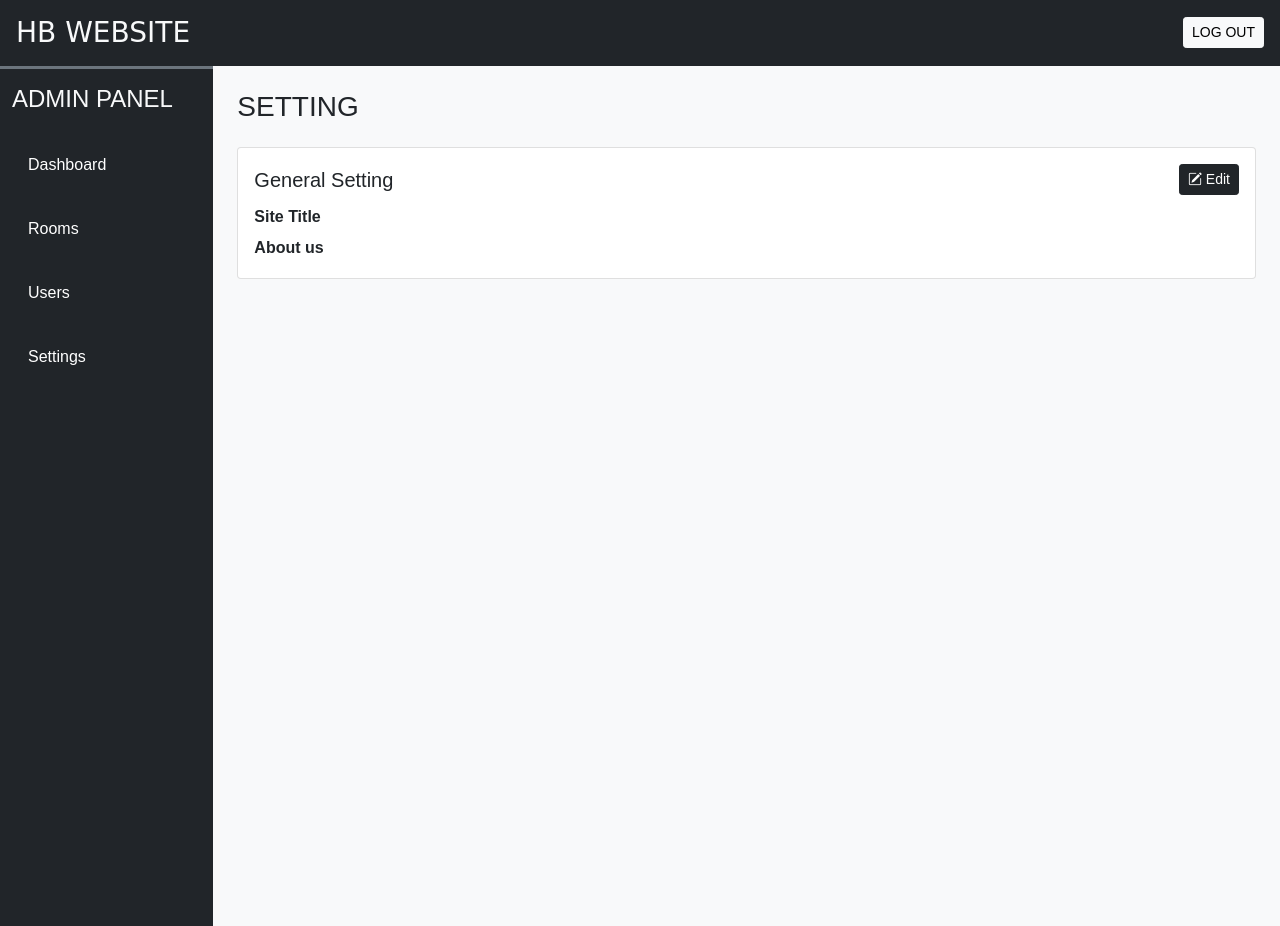
After one commit to kamalkhalid234/PROJE-RESERVATION-HOTEL, a PHP site: page /admin/setting.php in a window 1280 px wide. The commit adds this page. Run offline with PHP 8.4, Linux system fonts and the light colour scheme; the visitor is signed in with stand-in values (Sample User, id 1); data that the repository does not hold is empty.

Commit message:
version 04/04/2024

```diff
--- /dev/null
+++ b/admin/ajax/settings_crud.php
@@ -0,0 +1,32 @@
+<?php
+
+
+require ("../inc/db_config.php");
+require ("../inc/essentials.php");
+adminLogin();
+
+
+
+if (isset($_POST['get_general'])) {
+    $q = "SELECT * FROM `settings` WHERE `sr_no`=? ";
+    $values = [1];
+    $res = select($q, $values, "i");
+    $data = mysqli_fetch_assoc($res);
+    $json_data = json_encode($data);
+    echo $json_data;
+
+}
+
+if (isset($_POST['upd_general'])) {
+
+    $frm_data = filteration($_POST);
+    $q = "UPDATE `settings` SET `site_title`=?,`site_about`=? WHERE `sr_no`=?";
+    $values = [$frm_data['site_title'], $frm_data['site_about'], 1];
+    $res = update($q, $values, "ssi");
+    echo $res;
+
+
+}
+
+
+?>
--- a/admin/css/common.css
+++ b/admin/css/common.css
@@ -43,6 +43,6 @@ input::-webkit-inner-spin-button {
 
 .custom-alert {
     position: fixed;
-    top: 25px;
+    top: 80px;
     right: 25px;
 }
--- a/admin/inc/db_config.php
+++ b/admin/inc/db_config.php
@@ -45,4 +45,31 @@ function select($sql, $values, $datatypes)
 
 
 }
+
+
+function update($sql, $values, $datatypes)
+{
+    $con = $GLOBALS['con'];
+    if ($stmt = mysqli_prepare($con, $sql)) {
+
+        mysqli_stmt_bind_param($stmt, $datatypes, ...$values);
+        if (mysqli_stmt_execute($stmt)) {
+            $res = mysqli_stmt_affected_rows($stmt);
+            mysqli_stmt_close($stmt);
+            return $res;
+        } else {
+            mysqli_stmt_close($stmt);
+            die("Query cannot be executed- Update");
+        }
+
+    } else {
+        die("Query cannot be prepared- Update");
+    }
+
+
+
+}
+
+
+
 ?>
--- /dev/null
+++ b/admin/inc/header.php
@@ -0,0 +1,36 @@
+  <!-- panier est button logoute -->
+  <div class="container-fluid bg-dark text-light p-3 d-flex align-items-center justify-content-between   sticky-top">
+      <h3 class="mb-0 h-font">HB WEBSITE</h3>
+      <a href="logout.php" class="btn btn-light btn-sm">LOG OUT</a>
+  </div>
+
+
+  <div class="col-lg-2 bg-dark border-top border-3 border-secondary" id="dashboard-menu">
+      <nav class="navbar navbar-expand-lg navbar-dark  ">
+          <div class=" container-fluid flex-lg-column align-items-stretch">
+              <h4 class="mt-2 text-light">ADMIN PANEL</h4>
+              <button class="navbar-toggler shadow-none" type="button" data-bs-toggle="collapse"
+                  data-bs-target="#adminDropdown" aria-controls="navbarNav" aria-expanded="false"
+                  aria-label="Toggle navigation">
+                  <span class="navbar-toggler-icon"></span>
+              </button>
+              <div class="collapse navbar-collapse flex-column align-items-stretch mt-4" id="adminDropdown">
+
+                  <ul class="nav nav-pills flex-column">
+                      <li class="nav-item">
+                          <a class="nav-link text-white" href="dashboard.php">Dashboard</a>
+                      </li><br>
+                      <li class="nav-item">
+                          <a class="nav-link text-white" href="#">Rooms</a>
+                      </li><br>
+                      <li class="nav-item">
+                          <a class="nav-link text-white" href="#">Users</a>
+                      </li><br>
+                      <li class="nav-item">
+                          <a class="nav-link text-white" href="setting.php">Settings</a>
+                      </li>
+                  </ul>
+              </div>
+          </div>
+      </nav>
+  </div>
--- a/admin/inc/scripts.php
+++ b/admin/inc/scripts.php
@@ -1,3 +1,18 @@
-  <script src="https://cdn.jsdelivr.net/npm/bootstrap@5.0.2/dist/js/bootstrap.bundle.min.js"
-      integrity="sha384-MrcW6ZMFYlzcLA8Nl+NtUVF0sA7MsXsP1UyJoMp4YLEuNSfAP+JcXn/tWtIaxVXM" crossorigin="anonymous">
+<script src="https://cdn.jsdelivr.net/npm/bootstrap@5.0.2/dist/js/bootstrap.bundle.min.js"
+  integrity="sha384-MrcW6ZMFYlzcLA8Nl+NtUVF0sA7MsXsP1UyJoMp4YLEuNSfAP+JcXn/tWtIaxVXM" crossorigin="anonymous">
   </script>
+
+<script>
+  function alert(type, msg) {
+    let bs_class = (type == 'success') ? 'alert-success' : 'alert-danger';
+    let elemnet = document.createElement('div');
+    element.innerHTML = `
+           <div class="alert ${bs_class}  alert-dismissible fade show custom-alert" role="alert">
+                 <strong class="me-3">${msg}</strong>
+                 <button type="button" class="btn-close" data-bs-dismiss="alert" aria-label="Close"></button>
+             </div>
+    `;
+
+    document.body.append(elemnet);
+  }
+</script>
--- /dev/null
+++ b/admin/setting.php
@@ -0,0 +1,179 @@
+<?php
+
+require ("inc/essentials.php");
+adminLogin();
+// session_regenerate_id(true);
+?>
+
+<!DOCTYPE html>
+<html lang="en">
+
+<head>
+    <meta charset="UTF-8">
+    <meta name="viewport" content="width=device-width, initial-scale=1.0">
+    <title>Admin Panel - Setting</title>
+    <link rel="stylesheet" href="./css/common.css">
+    <?php require ("inc/links.php"); ?>
+
+
+    <style>
+    #dashboard-menu {
+        position: fixed;
+        height: 100%;
+    }
+
+    @media screen and (max-width : 991px) {
+        #dashboard-menu {
+            height: auto;
+            width: 100%;
+        }
+
+        #main-content {
+            margin-top: 60px;
+        }
+    }
+
+    .custom-alert {
+        position: fixed;
+        top: 80px;
+        right: 25px;
+    }
+    </style>
+</head>
+
+<body class="bg-light">
+
+
+    <?php require ("inc/header.php"); ?>
+
+
+    <div class="container-fluid" id="main-content">
+        <div class="row">
+            <div class="col-lg-10 ms-auto p-4 overflow-hidden">
+                <h3 class="mb-4">SETTING</h3>
+
+
+
+                <!-- General Setting secction -->
+                <div class="card">
+                    <div class="card-body">
+                        <div class="d-flex align-items-center justify-content-between mb-3">
+                            <h5 class="card-title m-0">General Setting</h5>
+                            <!-- Button trigger modal -->
+                            <button type="button" class="btn btn-dark shadow-none btn-sm" data-bs-toggle="modal"
+                                data-bs-target="#general-s"><i class="bi bi-pencil-square"></i>
+                                Edit
+                            </button>
+                        </div>
+                        <h6 class="card-subtitle mb-1 fw-bold">Site Title</h6>
+                        <p class="card-text" id="site_title"></p>
+                        <h6 class="card-subtitle mb-1 fw-bold">About us</h6>
+                        <p class="card-text" id="site_about"></p>
+                    </div>
+                </div>
+
+
+                <!-- General Setting modal -->
+                <div class="modal fade" id="general-s" data-bs-backdrop="static" data-bs-keyboard="true" tabindex="-1"
+                    aria-labelledby="staticBackdropLabel" aria-hidden="true">
+                    <div class="modal-dialog">
+                        <form>
+                            <div class="modal-content">
+                                <div class="modal-header">
+                                    <h5 class="modal-title">General Settings</h5>
+                                    <button type="button" class="btn-close" data-bs-dismiss="modal"
+                                        aria-label="Close"></button>
+                                </div>
+                                <div class="modal-body">
+                                    <div class=" mb-3">
+                                        <label class="form-label">Site Title</label>
+                                        <input type="text" name="site_title" class="form-control" id="site_title_inp">
+                                    </div>
+
+                                    <div class=" mb-3 ">
+                                        <label class="form-label">About us </label>
+                                        <textarea name="site_about" class="form-control shadow-non" id="site_about_inp"
+                                            rows="6"></textarea>
+                                    </div>
+                                </div>
+                                <div class="modal-footer">
+                                    <button type="button"
+                                        onclick="site_title.value = general_data.site_title , site_about.value = general_data.site_about"
+                                        class="btn text-secondary shadow-none" data-bs-dismiss="modal">CANCEL</button>
+
+                                    <button type="button" onclick="upd_general(site_title.value,site_about.value)"
+                                        class="btn custom-bg text-white shadow-none">SUBMIT</button>
+                                </div>
+                            </div>
+                        </form>
+                    </div>
+                </div>
+            </div>
+        </div>
+    </div>
+
+
+
+    <?php require ("inc/scripts.php"); ?>
+    <script>
+    let general_data;
+
+    function get_general() {
+        let site_title = document.getElementById("site_title");
+        let site_about = document.getElementById("site_about");
+
+        let site_title_inp = document.getElementById("site_title_inp");
+        let site_about_inp = document.getElementById("site_about_inp");
+
+        let xhr = new XMLHttpRequest();
+        xhr.open("POST", "ajax/settings_crud.php", true);
+        xhr.setRequestHeader('Content-Type', 'application/x-www-form-urlencoded');
+
+        xhr.onload = function() {
+            general_data = JSON.parse(this.responseText);
+
+
+            site_title.innerText = general_data.site_title;
+            site_about.innerText = general_data.site_about;
+
+            site_title_inp.value = general_data.site_title;
+            site_about_inp.value = general_data.site_about;
+        }
+
+        xhr.send('get_general');
+
+    }
+
+    function upd_general(site_title_val, site_about_val) {
+
+        let xhr = new XMLHttpRequest();
+        xhr.open("POST", "ajax/settings_crud.php", true);
+        xhr.setRequestHeader('Content-Type', 'application/x-www-form-urlencoded');
+
+        xhr.onload = function() {
+
+            var myModal = document.getElementById('general-s');
+            var modal = bootstrap.Modal.getInstance(myModal);
+            modal.hide();
+
+
+
+            if (this.responseText == 1) {
+                alert('success', 'Changes saved!');
+                get_general();
+            } else {
+                alert('error', 'No Changes made!');
+
+            }
+        }
+
+        xhr.send('site_title=' + site_title_val + '&site_about=' + site_about_val + '&upd_general');
+    }
+    window.onload = function() {
+        get_general();
+    }
+    </script>
+
+</body>
+
+</html>
```
Also changed, not shown: admin/deshboard.php (+16 -43 lines).
